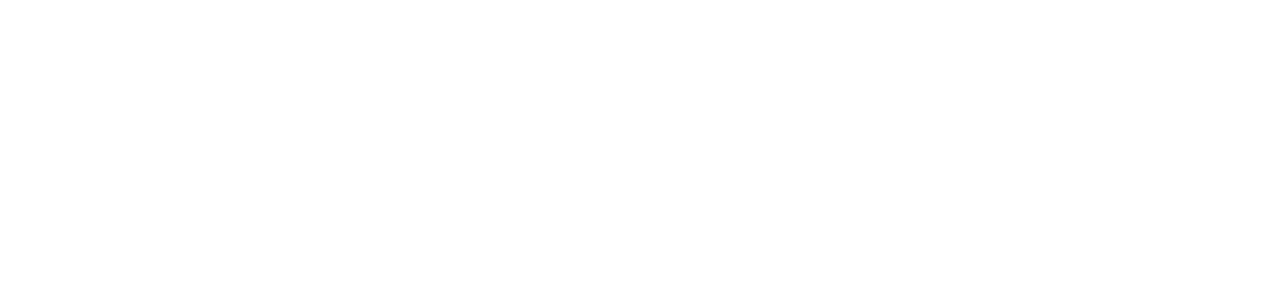
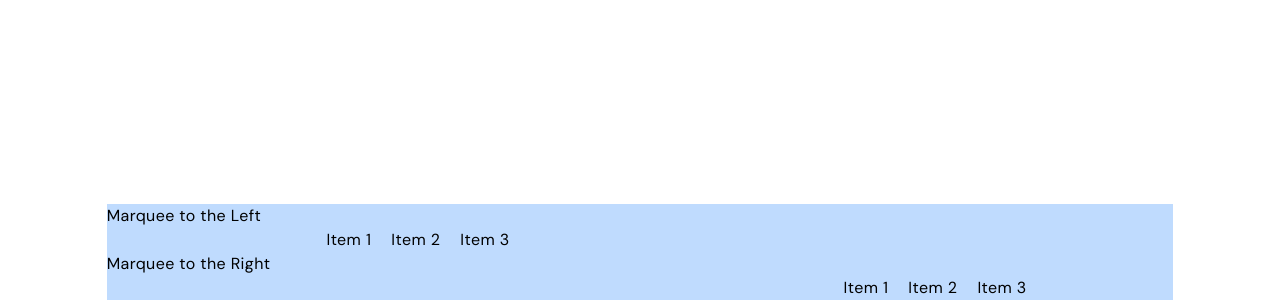
Before and after one commit to Work-With-Phoenix/phoenix-ux, a Next.js app: page / in a window 1280 px wide. Shown: the part 3166-3466 px from the top of the page. Before the commit the page ends 3370 px from the top, so only its background shows below. Built offline with nearby package versions, Linux system fonts and the light colour scheme.

Commit message:
added marquee animation for horizontal scroll

```diff
--- /dev/null
+++ b/src/app/components/Animations/Marquee/index.jsx
@@ -0,0 +1,54 @@
+"use client"
+import React, { useRef, useEffect } from 'react';
+import { motion } from 'framer-motion';
+
+const Marquee = ({ direction = 'left', speed = 'ease', duration = 30, className = '', gap = '1.25rem', children }) => {
+  const containerRef = useRef(null);
+
+  useEffect(() => {
+    const container = containerRef.current;
+    const containerWidth = container.offsetWidth;
+    const contentWidth = container.scrollWidth;
+
+    let animationId;
+    let scrollDirection = direction === 'right' ? 1 : -1;
+
+    const animateScroll = () => {
+      const distance =
+        direction === 'left' ? contentWidth - containerWidth : direction === 'right' ? containerWidth : 0;
+      const scrollProperty = direction === 'up' || direction === 'down' ? 'scrollTop' : 'scrollLeft';
+
+      animationId = requestAnimationFrame(() => {
+        container.scrollTo({
+          [scrollProperty]: container[scrollProperty] + scrollDirection,
+        });
+
+        if (container[scrollProperty] === distance) {
+          container.scrollTo({ [scrollProperty]: 0 });
+        }
+      });
+    };
+
+    const intervalId = setInterval(animateScroll, speed === 'ease' ? 60 : 30);
+
+    return () => {
+      clearInterval(intervalId);
+      cancelAnimationFrame(animationId);
+    };
+  }, [direction, speed]);
+
+  return (
+    <div className={`marquee overflow-hidden ${direction === 'up' || direction === 'down' ? 'flex-col' : 'flex-row'} ${className}`} style={{ width: '100%' }}>
+      <motion.div
+        ref={containerRef}
+        style={{ display: 'flex', whiteSpace: 'nowrap', columnGap: gap }}
+        initial={{ x: direction === 'left' ? 0 : '100%' }}
+        animate={{ x: direction === 'left' ? '100%' : 0, transition: { duration, repeat: Infinity, ease: 'linear' } }}
+      >
+        {children}
+      </motion.div>
+    </div>
+  );
+};
+
+export default Marquee;
--- a/src/app/page.js
+++ b/src/app/page.js
@@ -3,6 +3,7 @@
 import CountUp from "./components/CountUp";
 import Button from "@/app/components/Button"
 import EntranceAnimation from "./components/Animations/Entrance";
+import Marquee from "@/app/components/Animations/Marquee"
 
 
 export default function Home() {
@@ -55,6 +56,24 @@
       </EntranceAnimation>
       </div>
             </div>
+
+            <div className="w-full bg-blue-200">
+            <h1>Marquee to the Left</h1>
+      <Marquee direction="left">
+        <div className="marquee-item">Item 1</div>
+        <div className="marquee-item">Item 2</div>
+        <div className="marquee-item">Item 3</div>
+        {/* Add more items as needed */}
+      </Marquee>
+
+      <h1>Marquee to the Right</h1>
+      <Marquee direction="right" duration={20}>
+        <div className="marquee-item">Item 1</div>
+        <div className="marquee-item">Item 2</div>
+        <div className="marquee-item">Item 3</div>
+        {/* Add more items as needed */}
+      </Marquee>
+            </div>
     </div>
   );
 }
```
